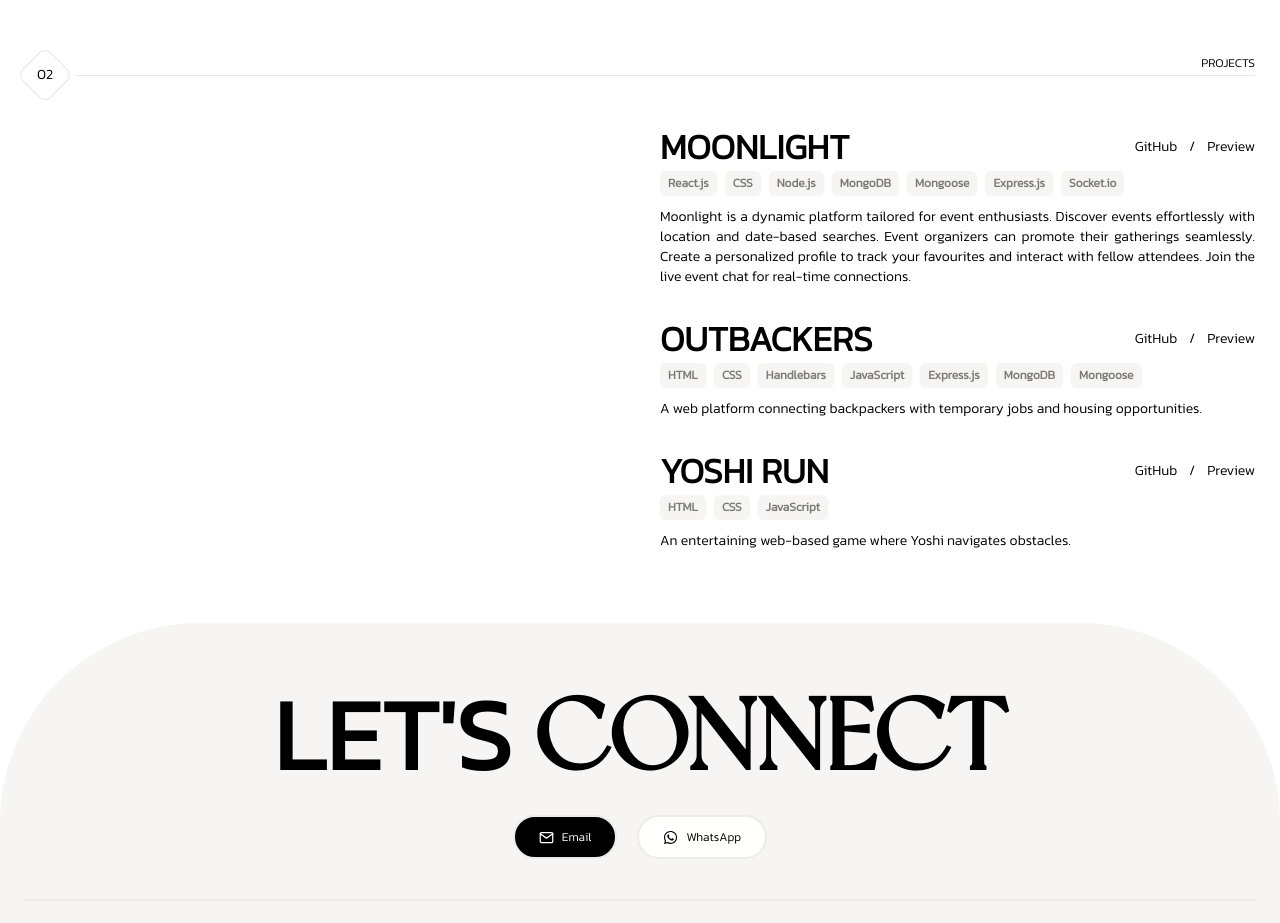
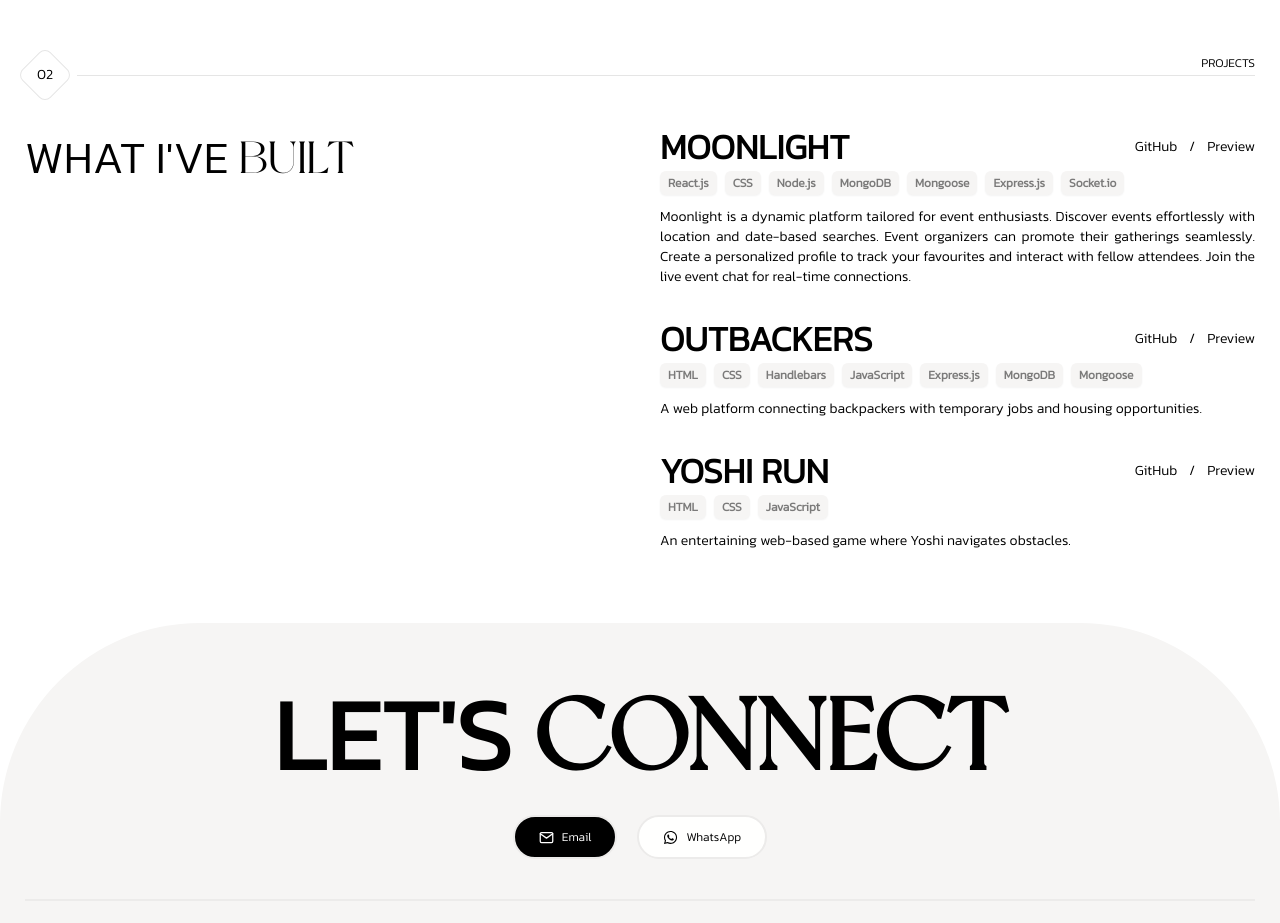
Before and after one commit to ThalitadosReis/my-portfolio, a React (Create React App) app: page / in a window 1280 px wide. Shown: the part 1200-2123 px from the top of the page. Built offline with nearby package versions, Linux system fonts and the light colour scheme; the HTML template or start-up script is replaced by a standard one.

Commit message:
minor adjustments

```diff
--- a/src/components/Project.js
+++ b/src/components/Project.js
@@ -1,5 +1,5 @@
 import React from "react";
-import projectsData from "../projectsData";
+import projectsData from "../data/projectsData";
 import ProjectCard from "./ProjectCard";
 
 export default function Project() {
@@ -20,13 +20,14 @@ export default function Project() {
 
         <div className="flex flex-col lg:flex-row items-center lg:items-start gap-10">
           <div className="flex-1 text-center lg:text-left">
-
+            <h1 className="uppercase text-[30px] lg:text-[45px] leading-[1] text-center lg:text-left lg:break-words lg:whitespace-pre-wrap">
+              What I've <span className="font-newyork">Built</span>
+            </h1>
           </div>
           <ul className="flex-1 text-base text-justify">
             {projectsData.map((project, index) => (
               <li key={index}>
                 <ProjectCard
-                  key={project.id}
                   title={project.title}
                   description={project.description}
                   technologies={project.technologies}
--- a/src/projectsData.js
+++ b/src/data/projectsData.js
@@ -1,5 +1,3 @@
-// src/data/projectsData.js
-
 const projectsData = [
     {
       id: 1,
```
